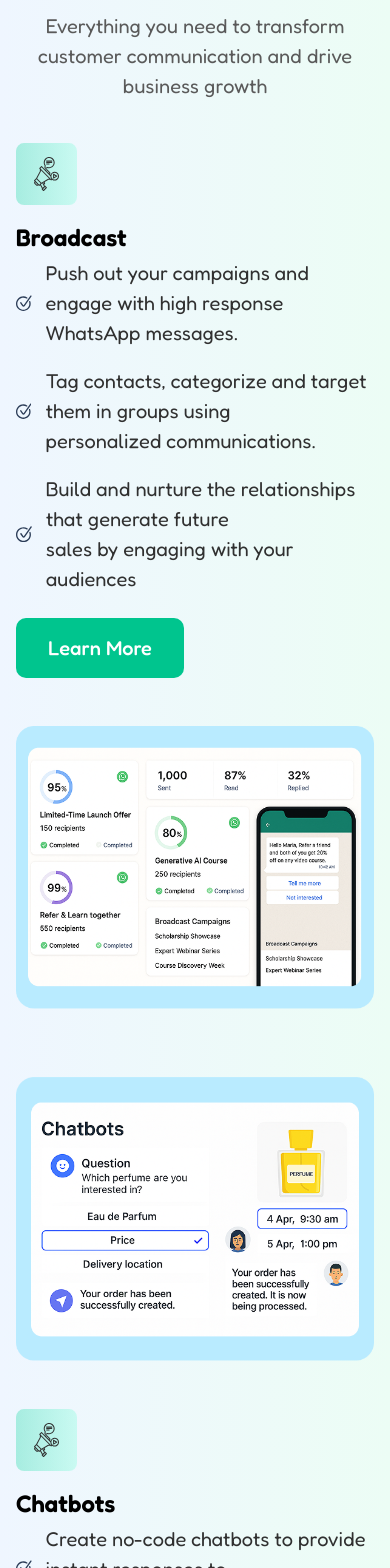
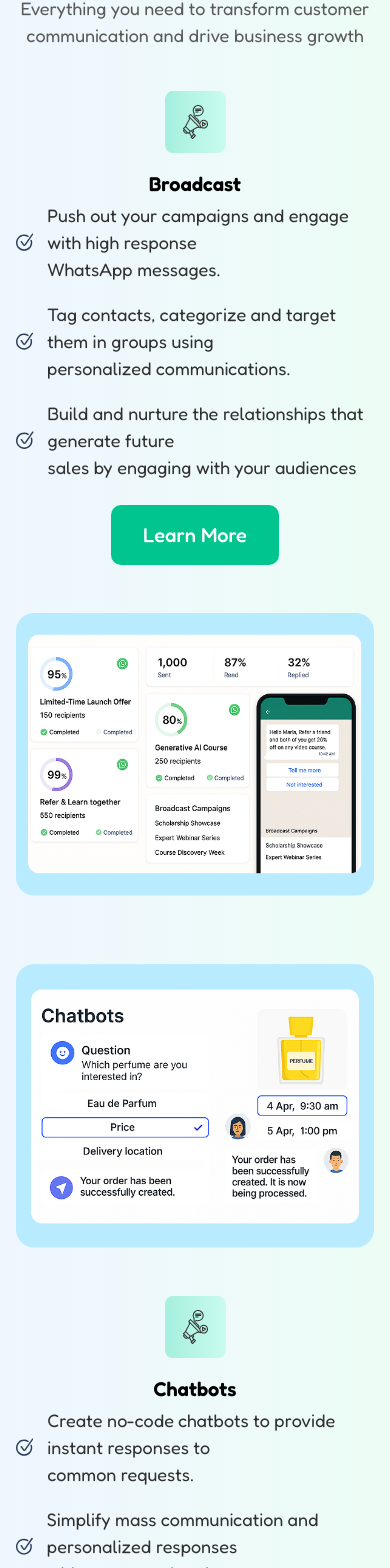
Before and after one commit to AQuadic/chat.space_nextjs, a Next.js app: page / in a window 390 px wide. Shown: the part 2670-4238 px from the top of the page. Built offline with nearby package versions, Linux system fonts and the light colour scheme.

Commit message:
fixes features section

```diff
--- a/src/components/home/HomeFeatures.tsx
+++ b/src/components/home/HomeFeatures.tsx
@@ -27,7 +27,7 @@ const HomeFeatures = () => {
     >
       <div className="container flex flex-col items-center">
         <motion.h1
-          className="text-[#000000] text-4xl font-semibold !font-Poppins text-center"
+          className="text-[#000000] text-2xl sm:text-4xl font-semibold !font-Poppins text-center"
           initial={{ opacity: 0, y: 20 }}
           animate={{ opacity: 1, y: 0 }}
           transition={{ duration: 0.6 }}
@@ -35,7 +35,7 @@ const HomeFeatures = () => {
           Powerful Features for Modern Business
         </motion.h1>
         <motion.p
-          className="text-[#5A5A5A] text-xl leading-[150%] mt-2 text-center"
+          className="text-[#5A5A5A] text-lg sm:text-xl leading-[150%] mt-2 text-center"
           initial={{ opacity: 0, y: 20 }}
           animate={{ opacity: 1, y: 0 }}
           transition={{ duration: 0.7, delay: 0.1 }}
@@ -51,32 +51,34 @@ const HomeFeatures = () => {
             whileInView="visible"
             viewport={{ once: true, amount: 0.2 }}
           >
-            <Broadcast />
-            <h1 className="text-[#000000] text-2xl font-semibold mt-4">
+            <span className="max-sm:flex max-sm:justify-center">
+              <Broadcast />
+            </span>
+            <h1 className="text-[#000000] text-xl sm:text-2xl font-semibold mt-4 max-sm:text-center">
               Broadcast
             </h1>
             <div className="mt-1 flex items-center gap-[14px]">
               <NavyCheck />
-              <p className="text-[#303030] text-xl font-normal leading-[150%]">
+              <p className="text-[#303030] text-lg sm:text-xl font-normal leading-[150%]">
                 Push out your campaigns and engage with high response <br />{" "}
                 WhatsApp messages.
               </p>
             </div>
             <div className="mt-[18px] flex items-center gap-[14px]">
               <NavyCheck />
-              <p className="text-[#303030] text-xl font-normal leading-[150%]">
+              <p className="text-[#303030] text-lg sm:text-xl font-normal leading-[150%]">
                 Tag contacts, categorize and target them in groups using <br />{" "}
                 personalized communications.
               </p>
             </div>
             <div className="mt-[18px] flex items-center gap-[14px]">
               <NavyCheck />
-              <p className="text-[#303030] text-xl font-normal leading-[150%]">
+              <p className="text-[#303030] text-lg sm:text-xl font-normal leading-[150%]">
                 Build and nurture the relationships that generate future <br />{" "}
                 sales by engaging with your audiences
               </p>
             </div>
-            <button className="w-[168px] h-[60px] bg-[#00C58E] rounded-[10px] mt-6 text-[#FFFFFF] text-xl font-medium leading-10">
+            <button className="w-[168px] h-[60px] bg-[#00C58E] rounded-[10px] mt-6 text-[#FFFFFF] text-xl font-medium leading-10  max-sm:flex max-sm:items-center max-sm:justify-center mx-auto">
               Learn More
             </button>
           </motion.div>
@@ -110,32 +112,34 @@ const HomeFeatures = () => {
             whileInView="visible"
             viewport={{ once: true, amount: 0.2 }}
           >
-            <Broadcast />
-            <h1 className="text-[#000000] text-2xl font-semibold mt-4">
+            <span className="max-sm:flex max-sm:justify-center">
+              <Broadcast />
+            </span>
+            <h1 className="text-[#000000] text-xl sm:text-2xl font-semibold mt-4 max-sm:text-center">
               Chatbots
             </h1>
             <div className="mt-1 flex items-center gap-[14px]">
               <NavyCheck />
-              <p className="text-[#303030] text-xl font-normal leading-[150%]">
+              <p className="text-[#303030] text-lg sm:text-xl font-normal leading-[150%]">
                 Create no-code chatbots to provide instant responses to <br />{" "}
                 common requests.
               </p>
             </div>
             <div className="mt-[18px] flex items-center gap-[14px]">
               <NavyCheck />
-              <p className="text-[#303030] text-xl font-normal leading-[150%]">
+              <p className="text-[#303030] text-lg sm:text-xl font-normal leading-[150%]">
                 Simplify mass communication and personalized responses <br />{" "}
                 with automated tools.
               </p>
             </div>
             <div className="mt-[18px] flex items-center gap-[14px]">
               <NavyCheck />
-              <p className="text-[#303030] text-xl font-normal leading-[150%]">
+              <p className="text-[#303030] text-lg sm:text-xl font-normal leading-[150%]">
                 Boost sales by directly converting more customer <br />{" "}
                 communications on WhatsApp.
               </p>
             </div>
-            <button className="w-[168px] h-[60px] bg-[#00C58E] rounded-[10px] mt-6 text-[#FFFFFF] text-xl font-medium leading-10">
+            <button className="w-[168px] h-[60px] bg-[#00C58E] rounded-[10px] mt-6 text-[#FFFFFF] text-xl font-medium leading-10  max-sm:flex max-sm:items-center max-sm:justify-center mx-auto">
               Learn More
             </button>
           </motion.div>
@@ -148,32 +152,34 @@ const HomeFeatures = () => {
             whileInView="visible"
             viewport={{ once: true, amount: 0.2 }}
           >
-            <Broadcast />
-            <h1 className="text-[#000000] text-2xl font-semibold mt-4">
+            <span className="max-sm:flex max-sm:justify-center">
+              <Broadcast />
+            </span>
+            <h1 className="text-[#000000] text-xl sm:text-2xl font-semibold mt-4 max-sm:text-center">
               sharedTeam
             </h1>
             <div className="mt-1 flex items-center gap-[14px]">
               <NavyCheck />
-              <p className="text-[#303030] text-xl font-normal leading-[150%]">
+              <p className="text-[#303030] text-lg sm:text-xl font-normal leading-[150%]">
                 Push out your campaigns and engage with high response <br />{" "}
                 WhatsApp messages.
               </p>
             </div>
             <div className="mt-[18px] flex items-center gap-[14px]">
               <NavyCheck />
-              <p className="text-[#303030] text-xl font-normal leading-[150%]">
+              <p className="text-[#303030] text-lg sm:text-xl font-normal leading-[150%]">
                 Tag contacts, categorize and target them in groups using <br />{" "}
                 personalized communications.
               </p>
             </div>
             <div className="mt-[18px] flex items-center gap-[14px]">
               <NavyCheck />
-              <p className="text-[#303030] text-xl font-normal leading-[150%]">
+              <p className="text-[#303030] text-lg sm:text-xl font-normal leading-[150%]">
                 Build and nurture the relationships that generate future <br />{" "}
                 sales by engaging with your audiences
               </p>
             </div>
-            <button className="w-[168px] h-[60px] bg-[#00C58E] rounded-[10px] mt-6 text-[#FFFFFF] text-xl font-medium leading-10">
+            <button className="w-[168px] h-[60px] bg-[#00C58E] rounded-[10px] mt-6 text-[#FFFFFF] text-xl font-medium leading-10  max-sm:flex max-sm:items-center max-sm:justify-center mx-auto">
               Learn More
             </button>
           </motion.div>
```
